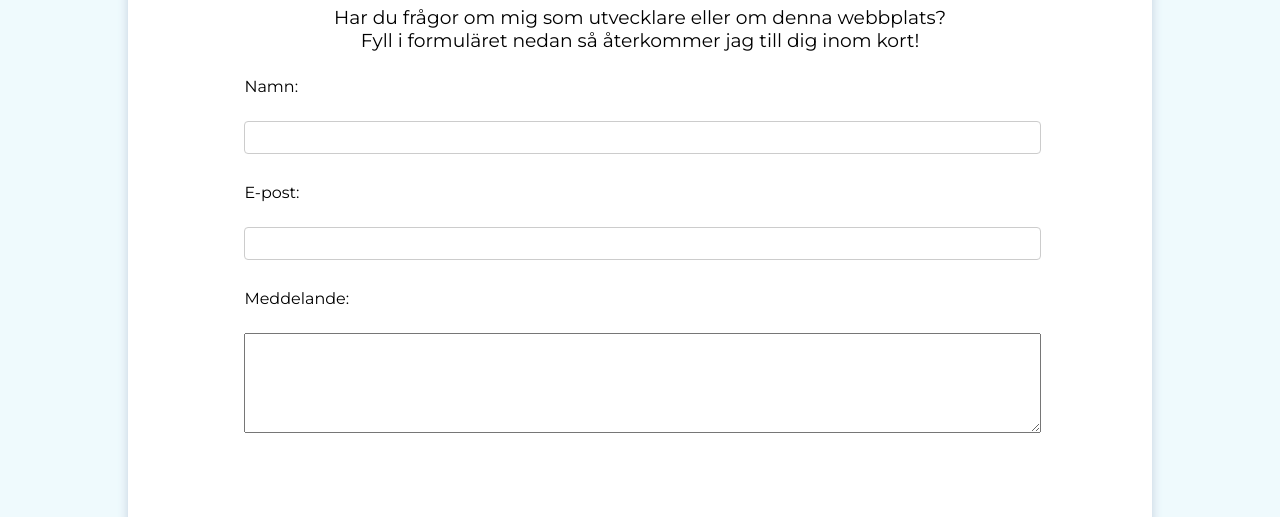
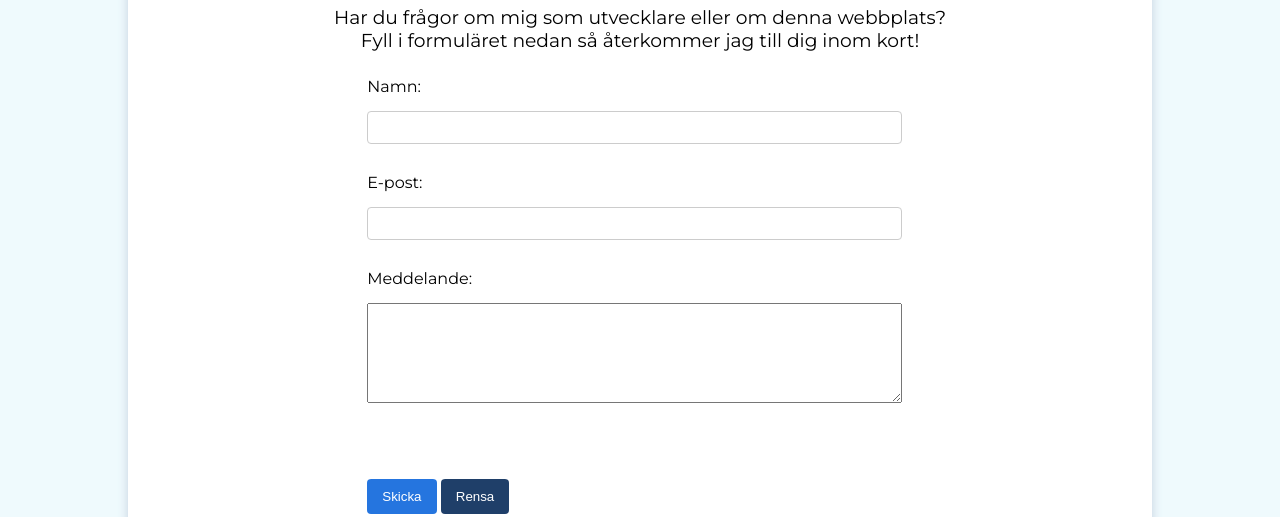
Before and after one commit to ronjanorlen/CSS-preprocessorer, a website built with Parcel: page src/contact.html in a window 1280 px wide. Shown: the part 283-800 px from the top of the page. Built offline with nearby package versions, Linux system fonts and the light colour scheme.

Commit message:
Justerade kontaktformulär för stor skärm

```diff
--- a/src/contact.html
+++ b/src/contact.html
@@ -62,7 +62,7 @@
               <label for="lname">E-post:</label>
               <input type="text" id="lname" name="lname"><br><br>
               <label for="message">Meddelande:</label>
-              <textarea id="message" name="message"></textarea><br><br>
+              <textarea id="message" name="message" rows="4" cols="50"></textarea><br><br>
               <button type="submit" class="send-button">Skicka</button>
               <button type="submit" class="reset-button">Rensa</button>
             </fieldset>
--- a/src/scss/_component.scss
+++ b/src/scss/_component.scss
@@ -43,16 +43,19 @@ p {
 
 
 /* Kontaktformulär */
+#contact-form {
+  width: 80%;
+  display: block;
+  margin: 0 auto;
+}
 
 fieldset {
     border: none;
 }
 form {
-  width: 100%;
-  margin-left: auto;
-  margin-right: auto;
-  display: inline-block;
-  margin-left: 10%;
+  margin-left: 15%;
+
+
 }
 
 /* Meddelande-ruta */
@@ -64,7 +67,8 @@ textarea {
 /* Stil för etiketter */
 label {
   display: block;
-    margin-bottom: 25px;
+  margin-bottom: 15px;
+  width: 50%;
 }
 
 /* Stil för textinput */
```
